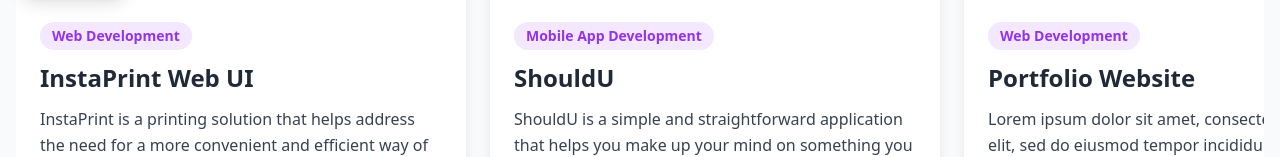
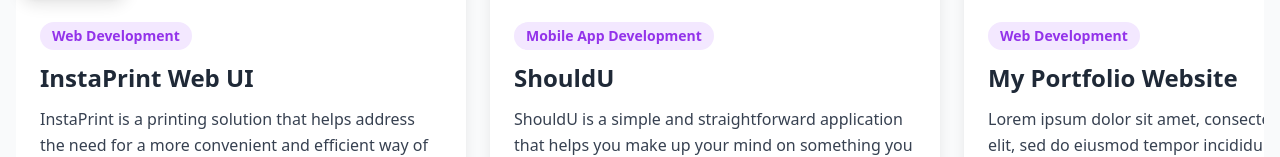
Before and after one commit to vnclrd/vnclrd-portfolio, a React (Vite) app: page / in a window 1280 px wide. Shown: the part 786-943 px from the top of the page. Built offline with nearby package versions, Linux system fonts and the light colour scheme.

Commit message:
Added mama susan's website to projects

```diff
--- a/index.html
+++ b/index.html
@@ -3,7 +3,7 @@
 <head>
     <meta charset="UTF-8">
     <meta name="viewport" content="width=device-width, initial-scale=1.0">
-    <title>My Portfolio</title>
+    <title>Portfolio Website - Miguel Ivan Calarde</title>
     <script src="https://cdn.tailwindcss.com"></script>
     <link href="https://fonts.googleapis.com/css2?family=Inter:wght@300;400;500;600;700&display=swap" rel="stylesheet">
     <style>
--- a/src/App.jsx
+++ b/src/App.jsx
@@ -700,7 +700,7 @@ const App = () => {
     {
       id: 'project-3',
       category: 'Web Development',
-      title: 'Portfolio Website',
+      title: 'My Portfolio Website',
       description: 'Lorem ipsum dolor sit amet, consectetur adipiscing elit, sed do eiusmod tempor incididunt ut labore et dolore magna aliqua.',
       technologies: ['HTML5', 'CSS3', 'JavaScript (ES6+)', 'React', 'Node.js', 'Vite', 'PostCSS', 'Autoprefixer', 'Tailwind CSS'],
       imageUrl: 'https://placehold.co/600x400/FFF0F5/800000?text=Portfolio+Website',
@@ -709,9 +709,9 @@ const App = () => {
     {
       id: 'project-4',
       category: 'Category 1',
-      title: 'Project 4',
+      title: "Mama Susan's Website",
       description: 'Lorem ipsum dolor sit amet, consectetur adipiscing elit, sed do eiusmod tempor incididunt ut labore et dolore magna aliqua.',
-      technologies: ['', '', ''],
+      technologies: ['HTML5', 'CSS3', 'JavaScript (ES6+)', 'React', 'Node.js', 'Vite', 'PostCSS', 'Autoprefixer', 'Tailwind CSS'],
       imageUrl: 'https://placehold.co/600x400/FFF0F5/800000?text=Project+4',
       link: '#',
     },
```
